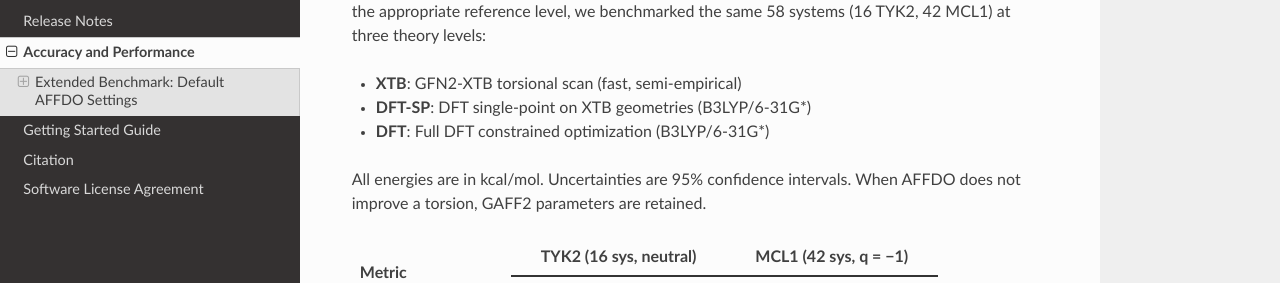
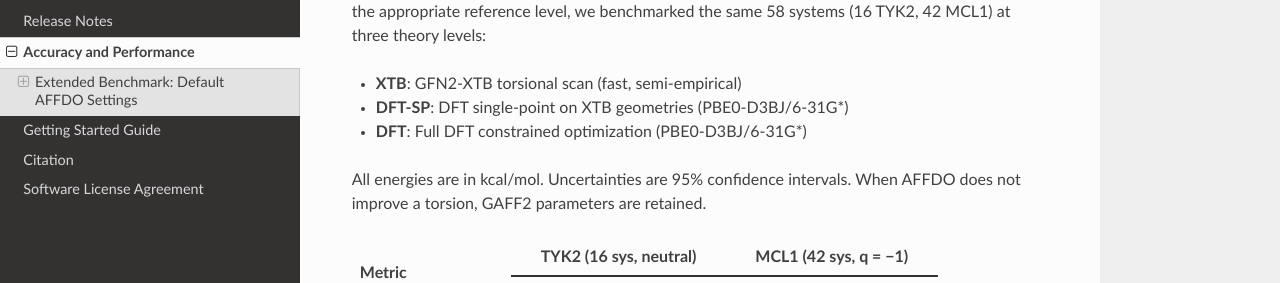
Before and after one commit to ATTMOS/AFFDOWS, a Sphinx documentation site: the page built from docs/source/user/performance.rst, in a window 1280 px wide and 900 px high, scrolled down 2731 px. Shown: the part 160-443 px from the top of the window. Built offline with Sphinx 7.4.7 and the Read the Docs theme 3.1.0, drawn with Linux system fonts in a browser that asks for light colours.

Commit message:
fix: correct DFT functional from B3LYP to PBE0-D3BJ in benchmark table

```diff
--- a/docs/source/user/performance.rst
+++ b/docs/source/user/performance.rst
@@ -93,8 +93,8 @@ Multi-Reference Comparison (58 systems × 3 reference levels)
 AFFDO supports multiple reference levels for torsion energy profiles. To guide users in selecting the appropriate reference level, we benchmarked the same 58 systems (16 TYK2, 42 MCL1) at three theory levels:
 
 * **XTB**: GFN2-XTB torsional scan (fast, semi-empirical)
-* **DFT-SP**: DFT single-point on XTB geometries (B3LYP/6-31G*)
-* **DFT**: Full DFT constrained optimization (B3LYP/6-31G*)
+* **DFT-SP**: DFT single-point on XTB geometries (PBE0-D3BJ/6-31G*)
+* **DFT**: Full DFT constrained optimization (PBE0-D3BJ/6-31G*)
 
 All energies are in kcal/mol. Uncertainties are 95% confidence intervals. When AFFDO does not improve a torsion, GAFF2 parameters are retained.
 
```
